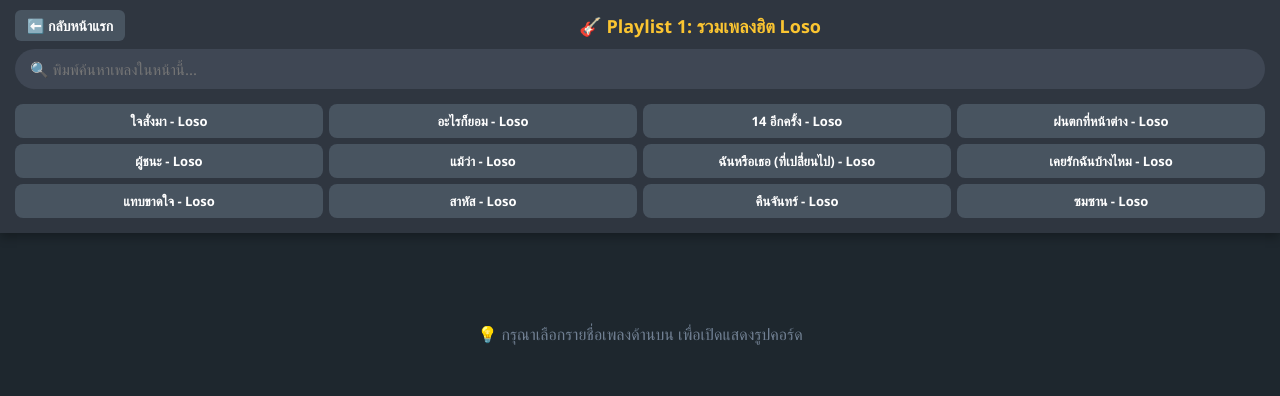
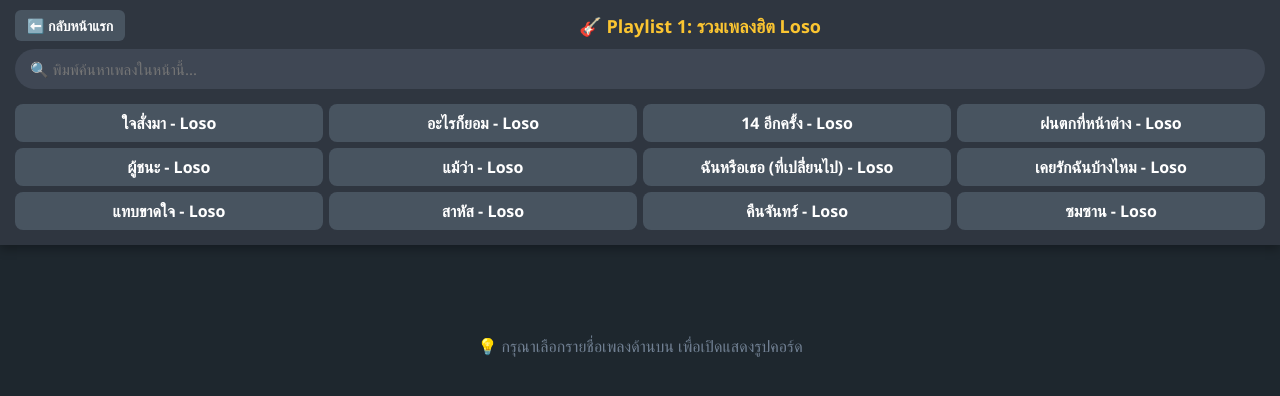
Before and after one commit to standestudio/mysongbook, a plain HTML site: page songs.html in a window 1280 px wide. Drawn offline with Linux system fonts and the light colour scheme.

Commit message:
Update songs.html

```diff
--- a/songs.html
+++ b/songs.html
@@ -48,7 +48,7 @@
         /* 2. ปรับเป็นระบบ Grid กระจายแถว ไม่ต้องสไลด์ซ้าย-ขวา */
         .song-list {
             display: grid;
-            grid-template-columns: repeat(4, 1fr); /* แบ่งหน้าจอเป็น 3 คอลัมน์เท่าๆ กัน */
+            grid-template-columns: repeat(4, 1fr); /* แบ่งหน้าจอเป็น 4 คอลัมน์เท่าๆ กัน */
             gap: 6px; /* ระยะห่างระหว่างปุ่มเพลง */
             padding: 5px 0;
             margin: 0;
@@ -64,7 +64,7 @@
             color: #fff;
             border-radius: 8px;
             text-decoration: none;
-            font-size: 13px;
+            font-size: 16px;
             font-weight: bold;
             text-align: center;
             cursor: pointer;
```
